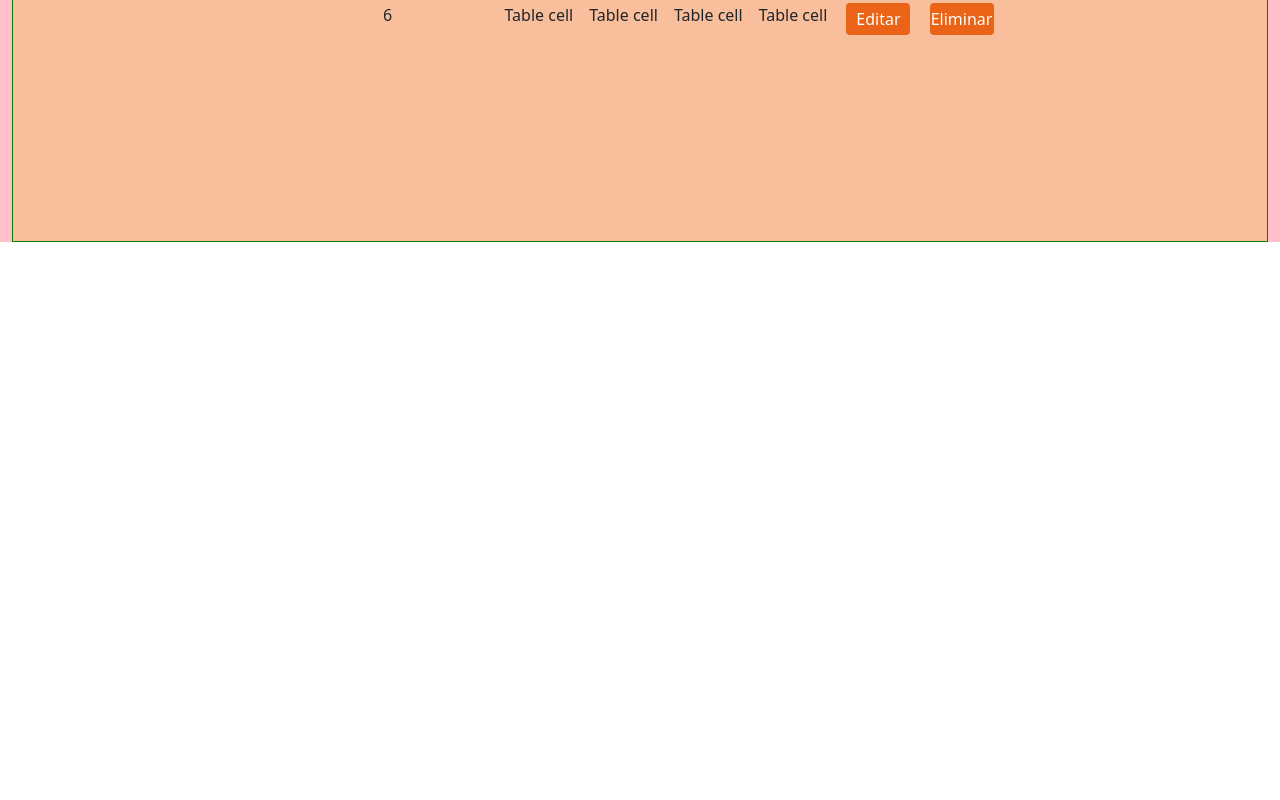
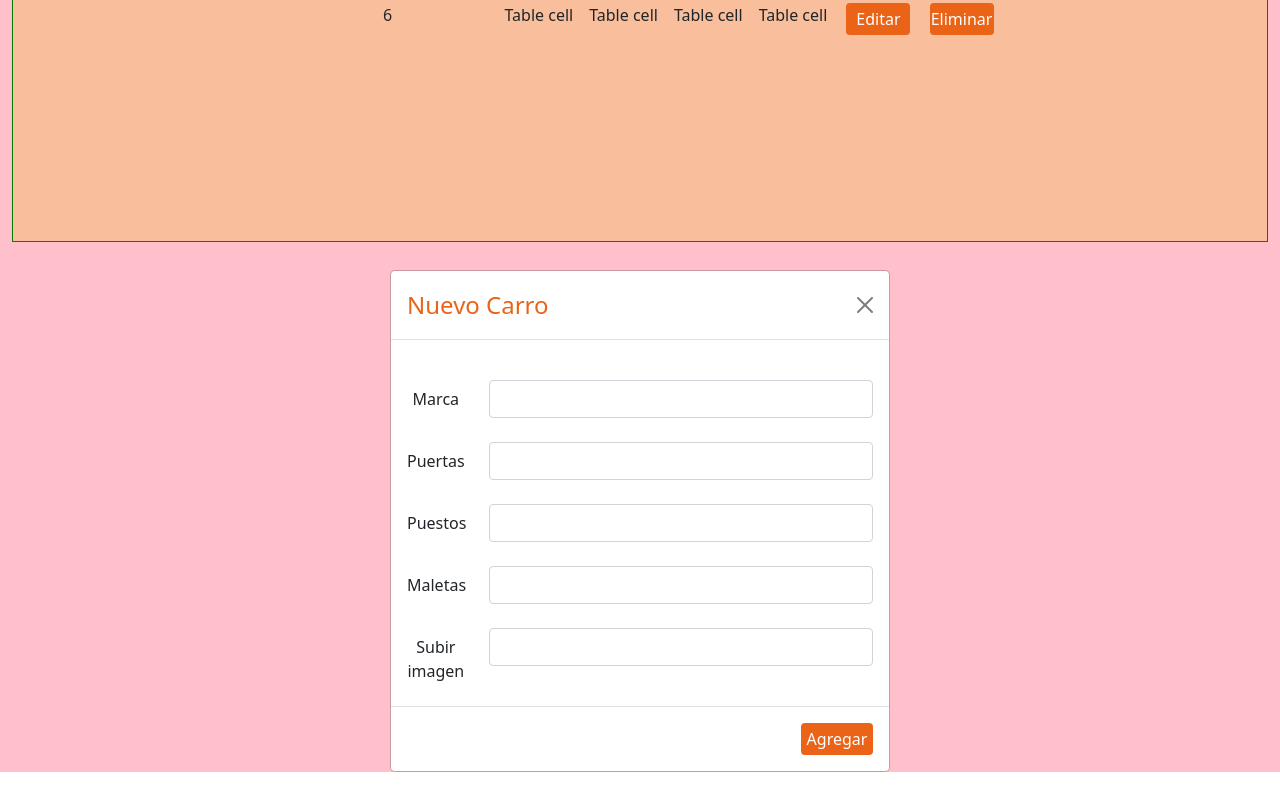
Before and after one commit to lalicalbo/front-rental-cars, a React (Create React App) app: page / in a window 1280 px wide. Shown: the part 2034-2834 px from the top of the page. Before the commit the page ends 2276 px from the top, so only its background shows below. Built offline with nearby package versions, Linux system fonts and the light colour scheme; no server answers.

Commit message:
create componente Modal

```diff
--- a/src/App.js
+++ b/src/App.js
@@ -8,6 +8,7 @@ import RegisterContainer from "./components/RegisterContainer/index.js";
 import Baner from "./components/Banner/index.js";
 import InventoryCar from "./components/InventoryCar/index.js";
 import './App.scss';
+import ModalNewCar  from "./components/ModalNewCar/index.js";
 
 function App() {
 
@@ -39,6 +40,7 @@ useEffect(()=>{
     <CardContainer items={cars} />
     <RegisterContainer />
     <InventoryCar />
+    <ModalNewCar />
     </Container>
   );
 }
--- /dev/null
+++ b/src/components/ModalNewCar/ModalNewCar.jsx
@@ -0,0 +1,72 @@
+import React from 'react'
+import { Modal , Button ,Row,Form,Col } from "react-bootstrap"
+import "./modalnewcar.scss"
+
+export const ModalNewCar = () => {
+    return (
+        <div className="modal-car">
+            <Modal.Dialog>
+  <Modal.Header className="close-button"closeButton>
+    <Modal.Title className="modal-tittle">Nuevo Carro</Modal.Title>
+  </Modal.Header>
+  <Modal.Body>
+    <>
+  <br />
+  <Row>
+    <Form.Label column lg={2}>
+      Marca
+    </Form.Label>
+    <Col>
+      <Form.Control type="text"  />
+    </Col>
+  </Row>
+  <br />
+  <Row>
+    <Form.Label column lg={2}>
+     Puertas
+    </Form.Label>
+    <Col>
+      <Form.Control type="text"/>
+    </Col>
+  </Row>
+  <br />
+  <Row>
+    <Form.Label column lg={2}>
+      Puestos
+    </Form.Label>
+    <Col>
+      <Form.Control type="text"  />
+    </Col>
+  </Row>
+  <br />
+  <Row>
+    <Form.Label column lg={2}>
+      Maletas
+    </Form.Label>
+    <Col>
+      <Form.Control type="text"  />
+    </Col>
+  </Row>
+  <br />
+  <Row>
+    <Form.Label column lg={2}>
+      Subir imagen
+    </Form.Label>
+    <Col>
+      <Form.Control type="text"  />
+    </Col>
+  </Row>
+
+</>
+  </Modal.Body>
+  <Modal.Footer>
+    <Button className="button3" >Agregar</Button>
+  </Modal.Footer>
+</Modal.Dialog>
+
+        </div>
+    )
+}
+
+
+export default ModalNewCar;
--- /dev/null
+++ b/src/components/ModalNewCar/index.js
@@ -0,0 +1,2 @@
+import ModalNewCar  from "./ModalNewCar";
+export default ModalNewCar;
--- /dev/null
+++ b/src/components/ModalNewCar/modalnewcar.scss
@@ -0,0 +1,21 @@
+.modal-car{
+
+
+
+    .close-button{
+        color:#EA6316;
+        text-align: center;
+
+
+    }
+    .button3{
+
+        height:2rem;
+        width: 4.5rem;
+        background-color: #EA6316;
+        border: none;
+        padding: 0%;
+
+}
+
+}
```
